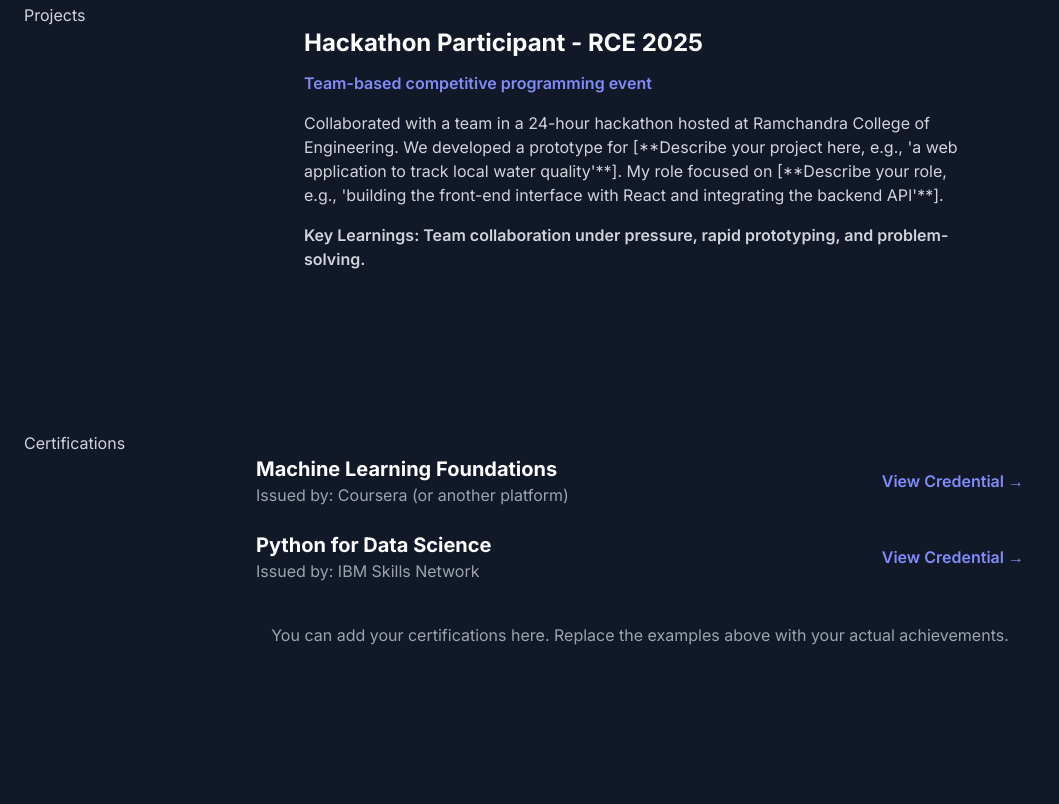
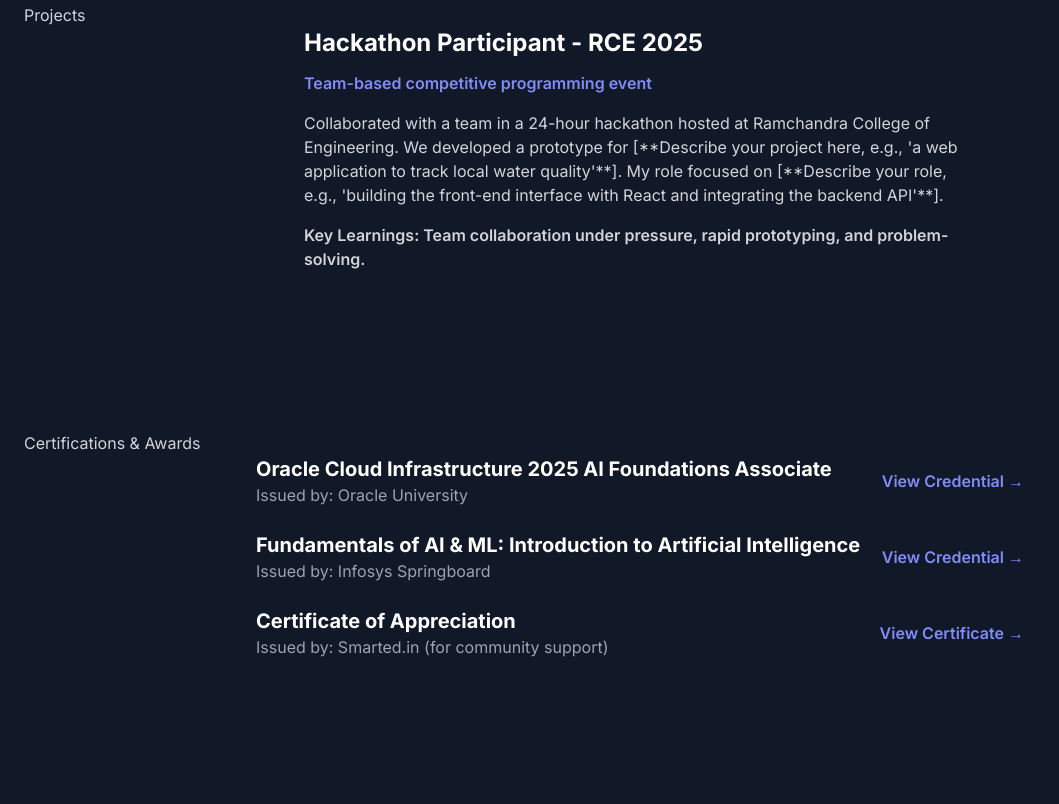
Before and after one commit to Dhanush0720/Dhanush0720.github.io, a plain HTML site: page index.html in a window 1280 px wide. Shown: the part 2038-2842 px from the top of the page, without its empty margins (0-1059 px from the left). Drawn offline with nearby package versions, Linux system fonts and the light colour scheme.

Commit message:
Add files via upload

```diff
--- a/index.html
+++ b/index.html
@@ -81,7 +81,7 @@
                 <h2 class="section-title">About Me</h2>
                 <div class="flex flex-col md:flex-row items-center gap-10">
                     <div class="md:w-1/3 text-center">
-                        <img src="https://image2url.com/images/1754846624180-67a7e6a8-d645-4884-b87f-63c759326749.jpg" alt="Dhanush Sudarshanam" class="rounded-full w-64 h-64 mx-auto border-4 border-indigo-500 shadow-lg">
+                        <img src="https://image2url.com/images/1754846624180-67a7e6a8-d645-4884-b87f-63c759326749.jpg" alt="Dhanush Sudarshanam" class="rounded-full w-64 h-64 mx-auto border-4 border-indigo-500 shadow-lg object-cover">
                     </div>
                     <div class="md:w-2/3">
                         <p class="text-lg mb-4">
@@ -183,26 +183,32 @@
         <!-- Certifications -->
         <section id="certifications" class="py-20">
             <div class="container mx-auto px-6">
-                <h2 class="section-title">Certifications</h2>
+                <h2 class="section-title">Certifications & Awards</h2>
                 <div class="max-w-3xl mx-auto space-y-6">
-                    <!-- Example Certification 1 -->
-                    <div class="card flex items-center justify-between">
+                    <!-- Oracle Certification -->
+                    <div class="card flex flex-col sm:flex-row items-start sm:items-center justify-between gap-4">
                         <div>
-                            <h3 class="text-xl font-bold text-white">Machine Learning Foundations</h3>
-                            <p class="text-gray-400">Issued by: Coursera (or another platform)</p>
+                            <h3 class="text-xl font-bold text-white">Oracle Cloud Infrastructure 2025 AI Foundations Associate</h3>
+                            <p class="text-gray-400">Issued by: Oracle University</p>
                         </div>
-                        <a href="#" class="text-indigo-400 hover:text-indigo-300 font-semibold">View Credential &rarr;</a>
+                        <a href="#" class="text-indigo-400 hover:text-indigo-300 font-semibold shrink-0">View Credential &rarr;</a>
                     </div>
-                    <!-- Example Certification 2 -->
-                    <div class="card flex items-center justify-between">
+                    <!-- Infosys Certification -->
+                    <div class="card flex flex-col sm:flex-row items-start sm:items-center justify-between gap-4">
                         <div>
-                            <h3 class="text-xl font-bold text-white">Python for Data Science</h3>
-                            <p class="text-gray-400">Issued by: IBM Skills Network</p>
+                            <h3 class="text-xl font-bold text-white">Fundamentals of AI & ML: Introduction to Artificial Intelligence</h3>
+                            <p class="text-gray-400">Issued by: Infosys Springboard</p>
                         </div>
-                        <a href="#" class="text-indigo-400 hover:text-indigo-300 font-semibold">View Credential &rarr;</a>
+                        <a href="#" class="text-indigo-400 hover:text-indigo-300 font-semibold shrink-0">View Credential &rarr;</a>
                     </div>
-                    <!-- Add more certifications here -->
-                    <p class="text-center text-gray-400 pt-4">You can add your certifications here. Replace the examples above with your actual achievements.</p>
+                    <!-- Smarted Award -->
+                    <div class="card flex flex-col sm:flex-row items-start sm:items-center justify-between gap-4">
+                        <div>
+                            <h3 class="text-xl font-bold text-white">Certificate of Appreciation</h3>
+                            <p class="text-gray-400">Issued by: Smarted.in (for community support)</p>
+                        </div>
+                        <a href="#" class="text-indigo-400 hover:text-indigo-300 font-semibold shrink-0">View Certificate &rarr;</a>
+                    </div>
                 </div>
             </div>
         </section>
```
